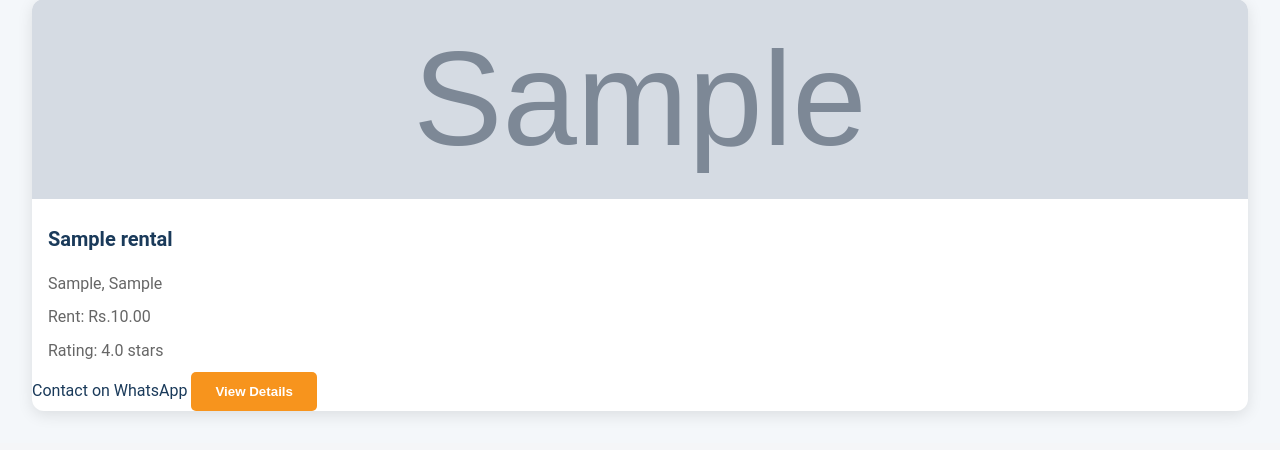
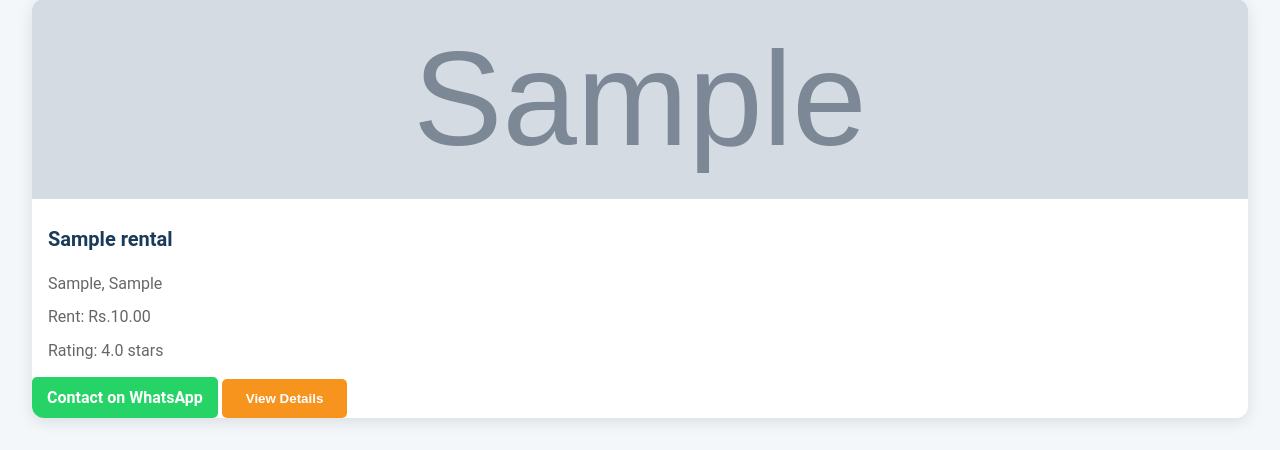
Before and after one commit to michellenikeetha/boardimalk, a PHP site: the page made by FRONTEND/pages/customer_dashboard copy 2.php in a window 1280 px wide. Shown: the part 523-973 px from the top of the page. Before the commit the page ends 939 px from the top, so only its background shows below. Run offline with PHP 8.4, Linux system fonts and the light colour scheme; tables that the repository leaves empty or names only in its code hold one stand-in row (values such as "Sample post"); grey boxes marked "Sample" are stand-in pictures.

Commit message:
whatsapp

```diff
--- a/FRONTEND/CSS/customer_dashboard.css
+++ b/FRONTEND/CSS/customer_dashboard.css
@@ -36,7 +36,7 @@
     transition: all 0.3s ease;
 }
 
-.logout-btn:hover {
+.logout-btn:hover, .login-btn:hover {
     background-color: #e07c00;
     color: var(--white-color);
     transform: translateY(-2px);
@@ -82,7 +82,7 @@
 }
 
 .search-bar button:hover {
-    background-color: #007bff;
+    background-color: var(--secondary-color);
 }
 
 /* Dashboard Stats */
@@ -335,3 +335,18 @@
         font-size: 1.5rem;
     }
 }
+
+.whatsapp-btn {
+    display: inline-block;
+    background-color: #25D366;
+    color: white;
+    padding: 8px 15px;
+    border-radius: 5px;
+    text-decoration: none;
+    font-weight: bold;
+    margin-top: 5px;
+}
+
+.whatsapp-btn:hover {
+    background-color: #22bb5b;
+}
--- a/FRONTEND/pages/customer_dashboard.php
+++ b/FRONTEND/pages/customer_dashboard.php
@@ -133,6 +133,11 @@ if (!$isGuest) {
                                 <p><strong>Security Cameras:</strong> <?php echo $property['has_security_cameras'] ? 'Yes' : 'No'; ?></p>
                                 <p><strong>Proximity to Road:</strong> <?php echo htmlspecialchars($property['proximity_to_road']); ?></p>
                                 <p><strong>WhatsApp Contact:</strong> <?php echo htmlspecialchars($property['contact_whatsapp']); ?></p>
+                                <p>
+                                    <!-- WhatsApp Contact Button -->
+                                    <a href="https://wa.me/<?php echo htmlspecialchars($property['contact_whatsapp']); ?>?text=Hello, I am interested in your property titled '<?php echo htmlspecialchars($property['title']); ?>'."
+                                    target="_blank" class="whatsapp-btn">Contact via WhatsApp</a>
+                                </p>
                                 <p><strong>Description:</strong> <?php echo htmlspecialchars($property['description']); ?></p>
                             </div>
                         </div>
```
